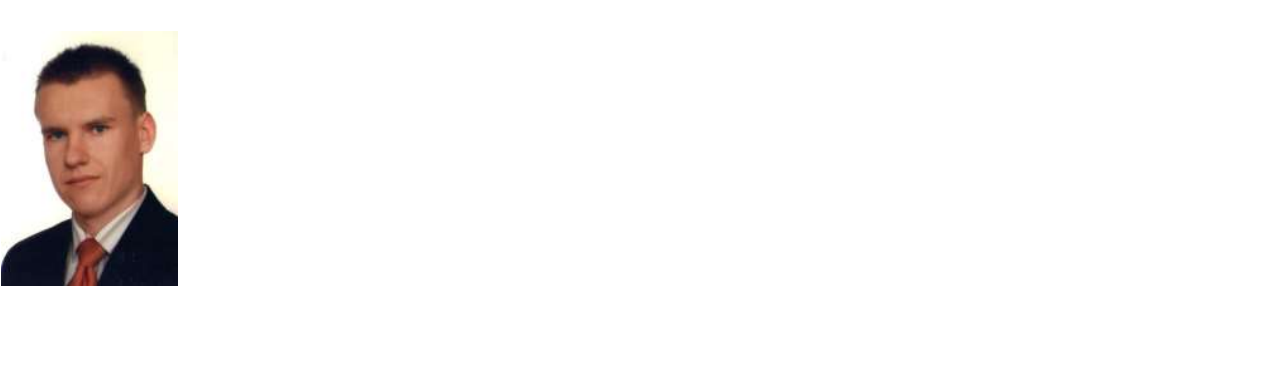
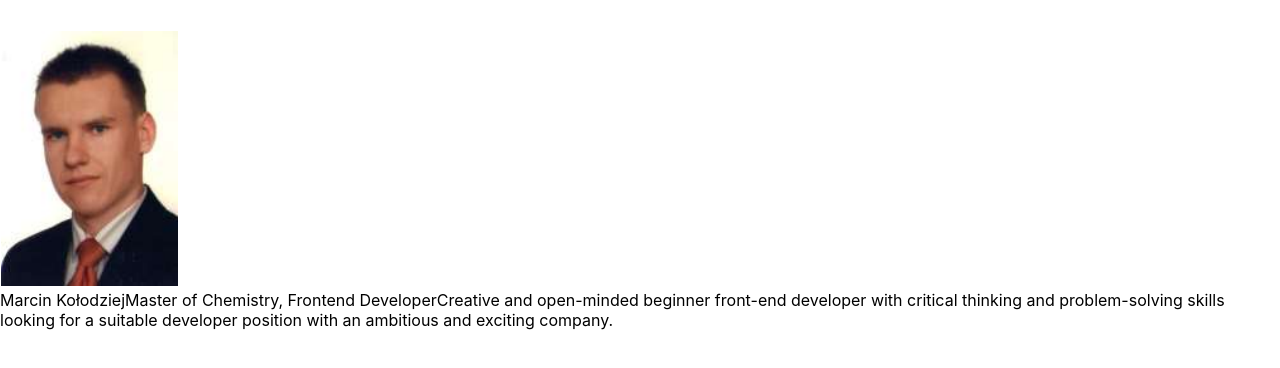
Before and after one commit to MarcinKolodzie/CV--cv-template-MK, a React (Create React App) app: page / in a window 1280 px wide. Shown: the top 368 px of the page. Built offline with nearby package versions, Linux system fonts and the light colour scheme.

Commit message:
'Preview' component added

```diff
--- a/src/App.js
+++ b/src/App.js
@@ -1,5 +1,6 @@
 import React from 'react'
 import Head from './Components/Head'
+import Preview from './Components/Preview'
 import Photo from './Components/Photo'
 
 export const App = () => {
@@ -7,7 +8,13 @@ export const App = () => {
     <main>
       <Head>
         <Photo/>
-
+        <Preview
+          heading={'Marcin Kołodziej'}
+          degree={'Master of Chemistry, Frontend Developer'}
+          text={`Creative and open-minded beginner front-end developer with critical thinking
+          and problem-solving skills looking for a suitable developer position with an
+          ambitious and exciting company.`}
+        />
       </Head>
 
     </main>
--- /dev/null
+++ b/src/Components/Preview/Preview.js
@@ -0,0 +1,41 @@
+import React from 'react'
+import PropTypes from 'prop-types'
+import Typography from '../Typography'
+
+import classes from './styles.module.css'
+
+export const Preview = (props) => {
+  const {
+    className,
+    heading,
+    degree,
+    text,
+    ...otherProps
+  } = props
+
+  return (
+    <div
+      className={`${classes.root}${className ? ` ${className}` : ''}`}
+      {...otherProps}
+    >
+      <Typography>
+        {heading}
+      </Typography>
+      <Typography>
+        {degree}
+      </Typography>
+      <Typography>
+        {text}
+      </Typography>
+    </div>
+  )
+}
+
+Preview.propTypes = {
+  className: PropTypes.string,
+  heading: PropTypes.string,
+  degree: PropTypes.string,
+  text: PropTypes.string
+}
+
+export default Preview
--- /dev/null
+++ b/src/Components/Preview/index.js
@@ -0,0 +1,2 @@
+export * from './Preview'
+export { default } from './Preview'
--- /dev/null
+++ b/src/Components/Preview/styles.module.css
@@ -0,0 +1,3 @@
+.root {}
+
+.image {}
```
